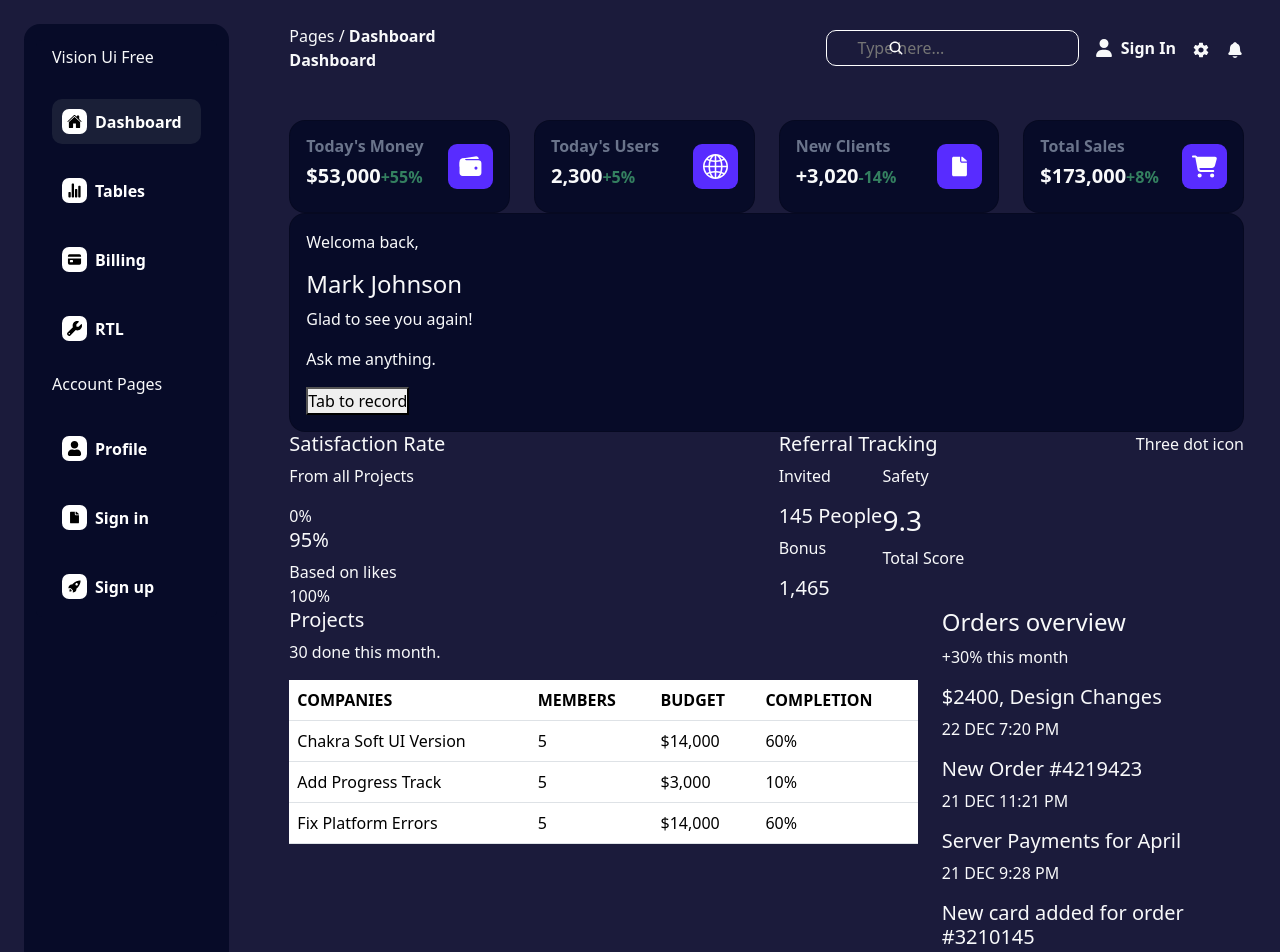
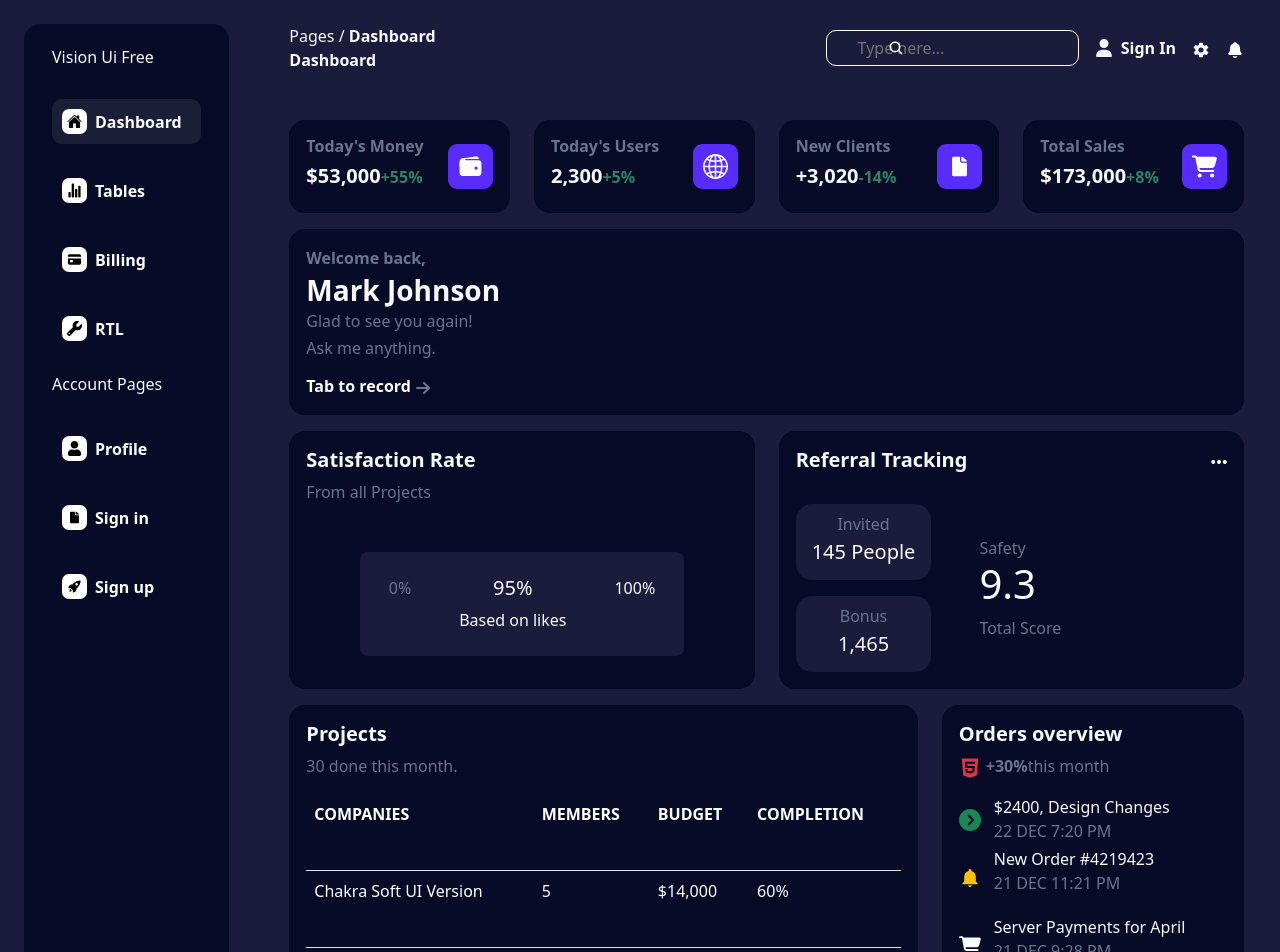
Before and after one commit to Janice1828/dashboard_sample, a React (Create React App) app: page / in a window 1280 px wide. Shown: the top 952 px of the page. Built offline with nearby package versions, Linux system fonts and the light colour scheme.

Commit message:
dashboard completed

```diff
--- a/src/components/Dashboard.js
+++ b/src/components/Dashboard.js
@@ -3,6 +3,13 @@ import Navbar from "./Navbar";
 import { IoWallet } from "react-icons/io5";
 import { IoIosDocument } from "react-icons/io";
 import { FaCartShopping } from "react-icons/fa6";
+import { FaArrowRight } from "react-icons/fa6";
+import { SlOptions } from "react-icons/sl";
+import { FaCircleChevronRight } from "react-icons/fa6";
+import { IoMdNotifications } from "react-icons/io";
+import { FaHtml5 } from "react-icons/fa";
+import { LuPackage } from "react-icons/lu";
+import { FaIdCard } from "react-icons/fa";
 import { BsGlobe2 } from "react-icons/bs";
 const Dashboard = () => {
   const style = {
@@ -14,12 +21,22 @@ const Dashboard = () => {
       borderRadius: "9px",
       background: "#582cff",
     },
+    table: {
+      background: "transparent",
+      color: "#fff",
+      paddingBottom: "44px",
+    },
+    ordersIcon: {
+      width: "22px",
+      height: "22px",
+      marginRight: "5px",
+    },
   };
   return (
     <div className="ps-5">
-      <Navbar />
+      <Navbar header="Dashboard" />
       <div className="pt-5">
-        <div className="row">
+        <div className="row gy-3">
           <div className="col-3">
             <div className="card rounded-4 bg-sidebar-color text-light">
               <div className="card-body ">
@@ -111,46 +128,86 @@ const Dashboard = () => {
           <div className="col-12">
             <div className="card rounded-4 bg-sidebar-color text-light">
               <div className="card-body">
-                <p>Welcoma back,</p>
-                <h4>Mark Johnson</h4>
-                <p>Glad to see you again!</p>
-                <p>Ask me anything.</p>
-                <button type="">Tab to record</button>
+                <span style={{ color: "#6a748b" }} className="fw-bold">
+                  Welcome back,
+                </span>
+                <h3 className="mt-1 mb-1 fw-bolder">Mark Johnson</h3>
+                <div
+                  className="d-flex flex-column mt-1 mb-2"
+                  style={{ color: "#6a748b" }}
+                >
+                  <h6>Glad to see you again!</h6>
+                  <h6>Ask me anything.</h6>
+                </div>
+                <button
+                  type=""
+                  style={{
+                    background: "transparent",
+                    border: "0",
+                    outline: "0",
+                    fontWeight: "bold",
+                    color: "#fff",
+                  }}
+                >
+                  Tab to record <FaArrowRight style={{ color: "#6a748b" }} />
+                </button>
               </div>
             </div>
           </div>
           <div className="col-6">
-            <h5>Satisfaction Rate</h5>
-            <p>From all Projects</p>
+            <div className="card rounded-4 bg-sidebar-color text-light">
+              <div className="card-body">
+                <h5 className="fw-bold">Satisfaction Rate</h5>
+                <p className="reg-color">From all Projects</p>
+                <div className="d-flex gap-5 justify-content-center mt-5 mb-3 body-color w-75 rounded-3 m-auto px-3 py-4">
+                  <div className="reg-color">0%</div>
                   <div>
-              <div>0%</div>
-              <div>
-                <h5>95%</h5>
+                    <h5 className="text-center">95%</h5>
                     <span>Based on likes</span>
                   </div>
                   <div>100%</div>
                 </div>
               </div>
+            </div>
+          </div>
           <div className="col-6">
-            <div className="d-flex justify-content-between">
-              <h5>Referral Tracking</h5>
-              <span>Three dot icon</span>
+            <div className="card rounded-4 bg-sidebar-color text-light">
+              <div className="card-body">
+                <div className="d-flex justify-content-between mb-4">
+                  <h5 className="fw-bold">Referral Tracking</h5>
+                  <span>
+                    <button
+                      type=""
+                      style={{
+                        background: "transparent",
+                        outline: "none",
+                        border: "none",
+                        color: "#fff",
+                      }}
+                    >
+                      <SlOptions />
+                    </button>
+                  </span>
                 </div>
-            <div className="d-flex">
-              <div>
-                <div>
-                  <p>Invited</p>
+                <div className="d-flex gap-5 align-items-center">
+                  <div className="d-flex flex-column gap-3">
+                    <div className="body-color px-3 py-2 rounded-4 d-flex flex-column align-items-center">
+                      <span className="text-center reg-color mb-1 d-block">
+                        Invited
+                      </span>
                       <h5>145 People</h5>
                     </div>
-                <div>
-                  <p>Bonus</p>
+                    <div className="body-color text-center py-2 rounded-4">
+                      <span className="reg-color mb-1 d-block">Bonus</span>
                       <h5>1,465</h5>
                     </div>
                   </div>
                   <div>
-                <p>Safety</p>
-                <h3>9.3</h3>
-                <p>Total Score</p>
+                    <span className="reg-color">Safety</span>
+                    <h1>9.3</h1>
+                    <span className="reg-color">Total Score</span>
+                  </div>
+                </div>
               </div>
             </div>
           </div>
@@ -158,63 +215,122 @@ const Dashboard = () => {
           {/* <div className="col-7">f</div>
           <div className="col-5">f</div> */}
           <div className="col-8">
-            <h5>Projects</h5>
-            <p>30 done this month.</p>
-            <table className="table">
+            <div className="card rounded-4 bg-sidebar-color text-light">
+              <div className="card-body">
+                <h5 className="fw-bold">Projects</h5>
+                <p className="reg-color">30 done this month.</p>
+                <table className="table bg-transparent ">
                   <thead>
                     <tr>
-                  <th>COMPANIES</th>
-                  <th>MEMBERS</th>
-                  <th>BUDGET</th>
-                  <th>COMPLETION</th>
+                      <th style={style.table}>COMPANIES</th>
+                      <th style={style.table}>MEMBERS</th>
+                      <th style={style.table}>BUDGET</th>
+                      <th style={style.table}>COMPLETION</th>
                     </tr>
                   </thead>
                   <tbody>
                     <tr>
-                  <td>Chakra Soft UI Version</td>
-                  <td>5</td>
-                  <td>$14,000</td>
-                  <td>60%</td>
+                      <td style={style.table}>Chakra Soft UI Version</td>
+                      <td style={style.table}>5</td>
+                      <td style={style.table}>$14,000</td>
+                      <td style={style.table}>60%</td>
                     </tr>
                     <tr>
-                  <td>Add Progress Track</td>
-                  <td>5</td>
-                  <td>$3,000</td>
-                  <td>10%</td>
+                      <td style={style.table}>Add Progress Track</td>
+                      <td style={style.table}>5</td>
+                      <td style={style.table}>$3,000</td>
+                      <td style={style.table}>10%</td>
                     </tr>
                     <tr>
-                  <td>Fix Platform Errors</td>
-                  <td>5</td>
-                  <td>$14,000</td>
-                  <td>60%</td>
+                      <td style={style.table}>Fix Platform Errors</td>
+                      <td style={style.table}>5</td>
+                      <td style={style.table}>$14,000</td>
+                      <td style={style.table}>60%</td>
                     </tr>
                   </tbody>
                 </table>
               </div>
+            </div>
+          </div>
           <div className="col-4">
+            <div className="card rounded-4 bg-sidebar-color text-light">
+              <div className="card-body">
                 <div>
-              <h4>Orders overview</h4>
-              <p>+30% this month</p>
+                  <h5 className="fw-bolder">Orders overview</h5>
+                  <p className="reg-color">
+                    <span className="fw-bolder">
+                      <FaHtml5
+                        style={style.ordersIcon}
+                        className="text-danger"
+                      />
+                      +30%
+                    </span>
+                    this month
+                  </p>
+                </div>
+                <div className="d-flex align-items-center gap-2">
+                  <div>
+                    <FaCircleChevronRight
+                      style={style.ordersIcon}
+                      className="text-success"
+                    />
                   </div>
                   <div>
-              <h5>$2400, Design Changes</h5>
-              <p>22 DEC 7:20 PM</p>
+                    <p className="mb-0">$2400, Design Changes</p>
+                    <span className="reg-color">22 DEC 7:20 PM</span>
+                  </div>
+                </div>
+                <div className="d-flex align-items-center gap-2">
+                  <div>
+                    <IoMdNotifications
+                      style={style.ordersIcon}
+                      className="text-warning"
+                    />
                   </div>
                   <div>
-              <h5>New Order #4219423</h5>
-              <p>21 DEC 11:21 PM</p>
+                    <p className="mt-1 mb-0">New Order #4219423</p>
+                    <p className="reg-color">21 DEC 11:21 PM</p>
+                  </div>
+                </div>
+                <div className="d-flex align-items-center gap-2">
+                  <div>
+                    <FaCartShopping
+                      style={style.ordersIcon}
+                      className="text-light"
+                    />
                   </div>
                   <div>
-              <h5>Server Payments for April</h5>
-              <p>21 DEC 9:28 PM</p>
+                    <p className="mb-0 mt-1">Server Payments for April</p>
+                    <p className="reg-color">21 DEC 9:28 PM</p>
+                  </div>
+                </div>
+                <div className="d-flex align-items-center gap-2">
+                  <div>
+                    <FaIdCard
+                      style={style.ordersIcon}
+                      className="text-primary"
+                    />
                   </div>
                   <div>
-              <h5>New card added for order #3210145</h5>
-              <p>20 DEC 3:52 PM</p>
+                    <p className="mb-0 mt-1">
+                      New card added for order #3210145
+                    </p>
+                    <p className="reg-color">20 DEC 3:52 PM</p>
+                  </div>
+                </div>
+                <div className="d-flex align-items-center gap-2">
+                  <div>
+                    <LuPackage
+                      style={style.ordersIcon}
+                      className="text-secondary"
+                    />
                   </div>
                   <div>
-              <h5>Unlock Packages for Development</h5>
-              <p></p>
+                    <p className="reg-color mb-0 mt-1">19 DEC 4:41 PM</p>
+                    <p className="">Unlock Packages for Development</p>
+                  </div>
+                </div>
+              </div>
             </div>
           </div>
         </div>
--- a/src/components/Navbar.js
+++ b/src/components/Navbar.js
@@ -4,7 +4,7 @@ import { IoNotifications } from "react-icons/io5";
 import { useState } from "react";
 import { IoSearch } from "react-icons/io5";
 import { FaUser } from "react-icons/fa6";
-const Navbar = () => {
+const Navbar = (props) => {
   const style = {
     input: {
       borderRadius: "10px",
@@ -36,9 +36,9 @@ const Navbar = () => {
     <div className="d-flex justify-content-between bg-red">
       <div>
         <div>
-          Pages / <span className="fw-bold">Dashboard</span>
+          Pages / <span className="fw-bold">{props.header}</span>
         </div>
-        <div className="fw-bold">Dashboard</div>
+        <div className="fw-bold">{props.header}</div>
       </div>
       <div className="d-flex gap-3 align-items-center">
         <form style={style.form}>
--- a/src/style.css
+++ b/src/style.css
@@ -23,3 +23,14 @@ a {
 .navbarInput:checked {
   background-color: red !important;
 }
+.reg-color {
+  color: #6a748b;
+}
+#t_test thead tr th,
+#t_test tbody tr td {
+  background: transparent !important;
+  color: #fff;
+}
+#t_test {
+  background-color: transparent !important;
+}
```
Also changed, not shown: src/components/Table2.js (added, +7 -0 lines), src/components/TableList.js (added, +64 -0 lines), src/pages/Tables.js (+7 -6 lines). Lines whose indentation alone changed are shown as unchanged.
